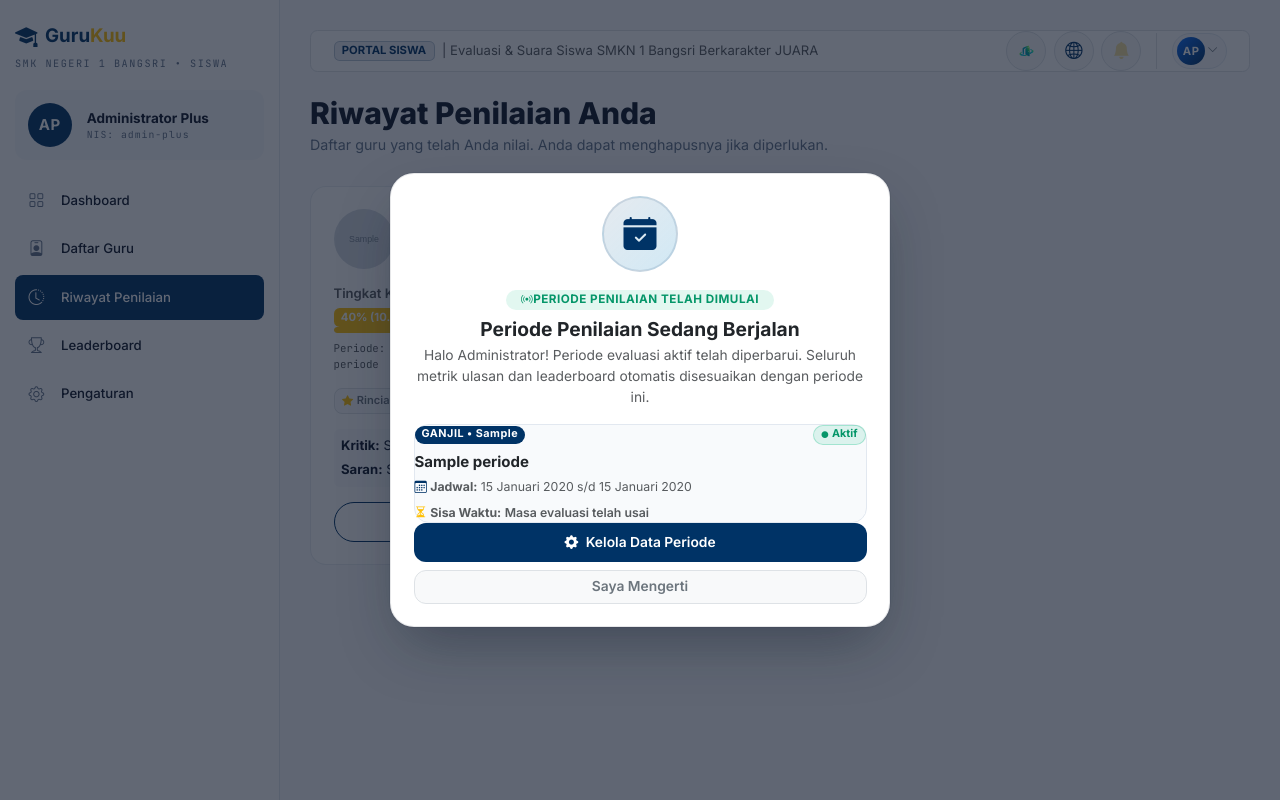
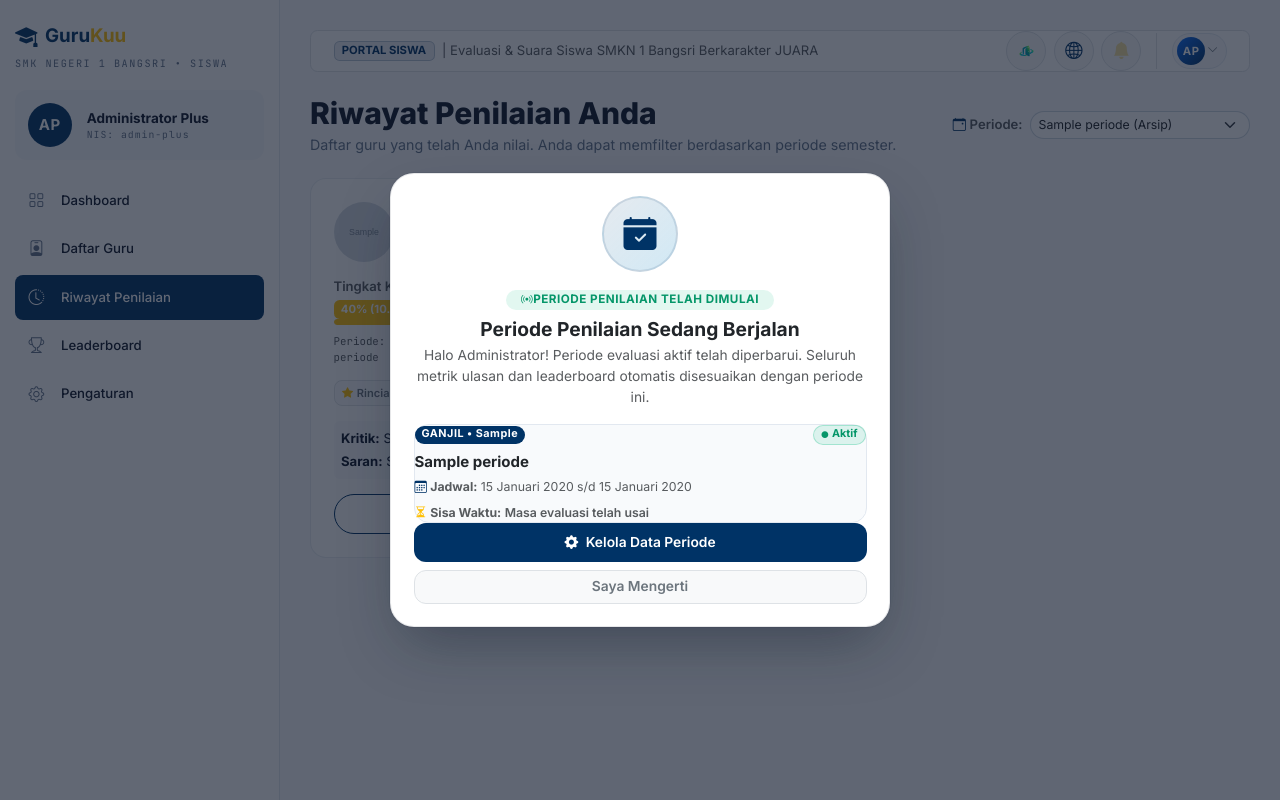
Before and after one commit to imanuelayubflabianos/GuruKuu, a Laravel app: page /siswa/riwayat in a window 1280 px wide. Run offline with Laravel 12, Linux system fonts and the light colour scheme; a user stored in the database is signed in; data comes from the database, SQL or seed files in the repository; tables that the repository leaves empty hold one stand-in row (values such as "Sample post"); grey boxes marked "Sample" are stand-in pictures; style sheets or scripts are compiled from the project's sources; parts of the project's set-up code (start-up, migrations or seed data) failed here and were passed over; some libraries are stand-ins or nearby versions.

Commit message:
feat: tambahkan filter periode semester pada halaman riwayat penilaian siswa

```diff
--- a/app/Http/Controllers/Siswa/PenilaianController.php
+++ b/app/Http/Controllers/Siswa/PenilaianController.php
@@ -162,15 +162,29 @@ class PenilaianController extends Controller
         return redirect()->route('siswa.guru.show', $guru)->with('success', 'Penilaian berhasil dikirim! Terima kasih atas kontribusi Anda.');
     }
 
-    public function riwayat()
+    public function riwayat(Request $request)
     {
-        $riwayat = Penilaian::where('siswa_id', auth()->id())
-                           ->with(['guru', 'periode', 'kelas'])
-                           ->latest()
-                           ->paginate(10)
-                           ->withQueryString();
+        $periodeAktif = Periode::getActivePeriode();
+        $semuaPeriode = Periode::orderBy('tahun_ajaran', 'desc')->orderBy('semester', 'desc')->get();
 
-        return view('siswa.riwayat.index', compact('riwayat'));
+        // Default filter periode: jika tidak diset di query string, gunakan periode aktif berjalan
+        $selectedPeriodeId = $request->input('periode_id');
+        if ($selectedPeriodeId === null) {
+            $selectedPeriodeId = $periodeAktif ? (string)$periodeAktif->id : 'all';
+        }
+
+        $query = Penilaian::where('siswa_id', auth()->id())
+            ->with(['guru', 'periode', 'kelas']);
+
+        if ($selectedPeriodeId !== 'all' && !empty($selectedPeriodeId)) {
+            $query->where('periode_id', $selectedPeriodeId);
+        }
+
+        $riwayat = $query->latest()
+            ->paginate(10)
+            ->withQueryString();
+
+        return view('siswa.riwayat.index', compact('riwayat', 'periodeAktif', 'semuaPeriode', 'selectedPeriodeId'));
     }
 
     public function destroy(Penilaian $penilaian)
--- a/resources/views/siswa/riwayat/index.blade.php
+++ b/resources/views/siswa/riwayat/index.blade.php
@@ -16,11 +16,28 @@
 }
 </style>
 
-<div class="page-header">
+<div class="page-header d-flex flex-wrap align-items-center justify-content-between gap-3 mb-4">
     <div>
         <h1 class="page-title mb-1">Riwayat Penilaian Anda</h1>
-        <p class="page-subtitle mb-0">Daftar guru yang telah Anda nilai. Anda dapat menghapusnya jika diperlukan.</p>
+        <p class="page-subtitle mb-0">Daftar guru yang telah Anda nilai. Anda dapat memfilter berdasarkan periode semester.</p>
     </div>
+
+    {{-- Filter Periode Semester --}}
+    @if(isset($semuaPeriode) && $semuaPeriode->count() > 0)
+    <form action="{{ route('siswa.riwayat') }}" method="GET" class="d-flex align-items-center gap-2">
+        <label for="filterPeriodeSelect" class="form-label mb-0 small fw-semibold text-muted text-nowrap d-none d-sm-inline">
+            <i class="bi bi-calendar-event me-1 text-primary"></i>Periode:
+        </label>
+        <select name="periode_id" id="filterPeriodeSelect" class="form-select form-select-sm rounded-pill shadow-xs" style="min-width: 220px; font-size: 0.82rem; border-color: rgba(0, 51, 102, 0.2);" onchange="this.form.submit()">
+            <option value="all" {{ ($selectedPeriodeId ?? '') === 'all' ? 'selected' : '' }}>Semua Periode</option>
+            @foreach($semuaPeriode as $p)
+                <option value="{{ $p->id }}" {{ (string)($selectedPeriodeId ?? '') === (string)$p->id ? 'selected' : '' }}>
+                    {{ $p->nama_periode }} {{ $p->status === 'aktif' ? '(Aktif)' : '(Arsip)' }}
+                </option>
+            @endforeach
+        </select>
+    </form>
+    @endif
 </div>
 
 <div class="row g-4">
@@ -139,9 +156,28 @@
     </div>
     @empty
     <div class="col-12">
-        <div class="alert alert-info text-center">
-            <i class="bi bi-inbox fs-1 d-block mb-2"></i>
-            Anda belum memberikan penilaian apapun.
+        <div class="card-custom p-5 text-center text-muted">
+            <i class="bi bi-inbox fs-1 d-block mb-2 text-muted opacity-50"></i>
+            @if(($selectedPeriodeId ?? 'all') !== 'all')
+                <h6 class="fw-bold text-dark mb-1">Belum Ada Penilaian di Periode Ini</h6>
+                <p class="small text-muted mb-3">Anda belum memberikan penilaian kepada guru manapun pada periode ini.</p>
+                <div class="d-flex justify-content-center gap-2 flex-wrap">
+                    <a href="{{ route('siswa.guru.index') }}" class="btn btn-sm btn-primary-custom rounded-pill px-3 py-1.5">
+                        <i class="bi bi-pencil-square me-1"></i> Mulai Nilai Guru
+                    </a>
+                    <a href="{{ route('siswa.riwayat', ['periode_id' => 'all']) }}" class="btn btn-sm btn-outline-secondary rounded-pill px-3 py-1.5">
+                        Lihat Semua Riwayat
+                    </a>
+                </div>
+            @else
+                <h6 class="fw-bold text-dark mb-1">Belum Ada Riwayat Penilaian</h6>
+                <p class="small text-muted mb-3">Anda belum pernah memberikan penilaian kepada guru manapun.</p>
+                <div>
+                    <a href="{{ route('siswa.guru.index') }}" class="btn btn-sm btn-primary-custom rounded-pill px-3 py-1.5">
+                        <i class="bi bi-pencil-square me-1"></i> Mulai Nilai Guru
+                    </a>
+                </div>
+            @endif
         </div>
     </div>
     @endforelse
```
Also changed, not shown: GURUKUU_SYSTEM_DOCUMENTATION.md (+4 -0 lines), tests/Feature/DynamicBrandingThemeTest.php (+94 -0 lines), resources/views/components/brand-theme.blade.php (line endings or trailing spaces).
